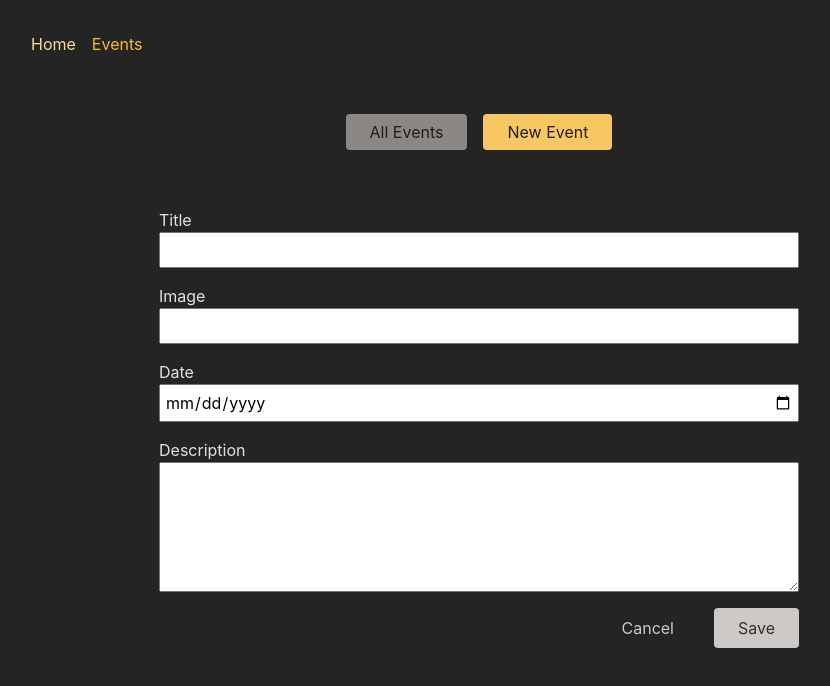
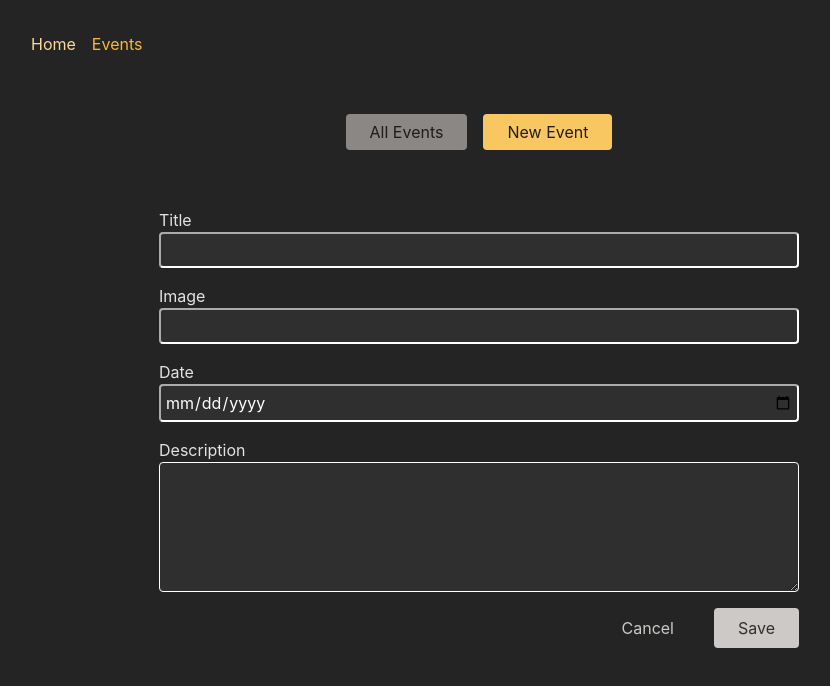
Before and after one commit to baranero/spa-fullstack, a React (Create React App) app in the folder frontend/: page /events/new in a window 1280 px wide. Shown: the top 686 px of the page, without its empty margins (161-991 px from the left). Built offline with nearby package versions, Linux system fonts and the light colour scheme.

Commit message:
inputs validation errors

```diff
--- a/frontend/src/components/EventForm.js
+++ b/frontend/src/components/EventForm.js
@@ -1,8 +1,9 @@
-import { Form, useNavigate, useNavigation } from 'react-router-dom';
+import { Form, useActionData, useNavigate, useNavigation } from 'react-router-dom';
 
 import classes from './EventForm.module.css';
 
 function EventForm({ method, event }) {
+  const data = useActionData()
   const navigate = useNavigate();
   const navigation = useNavigation()
 
@@ -14,6 +15,12 @@ function EventForm({ method, event }) {
 
   return (
     <Form method='post' className={classes.form}>
+      {data && data.errors && (
+      <ul>
+        {Object.values(data.errors).map((err)=> (
+        <li key={err}>{err}</li>
+        ))}
+      </ul>)}
       <p>
         <label htmlFor="title">Title</label>
         <input id="title" type="text" name="title" required defaultValue={event ? event.title : ''} />
--- a/frontend/src/components/EventForm.module.css
+++ b/frontend/src/components/EventForm.module.css
@@ -14,6 +14,10 @@
 .form textarea {
   font: inherit;
   padding: 0.25rem;
+  background-color: #2f2f2f;
+  border-color: #fff;
+  color: #fff;
+  border-radius: 4px;
 }
 
 .actions {
--- a/frontend/src/pages/NewEventPage.js
+++ b/frontend/src/pages/NewEventPage.js
@@ -25,6 +25,10 @@ export async function action({request, params}) {
     body: JSON.stringify(eventData)
 })
 
+    if (response.status === 422) {
+        return response
+    }
+
     if (!response.ok) {
         throw json({message: 'Could not save event.'}, {status: 500})
     }
```
Also changed, not shown: 1 other file (tests, documents, lock files or other folders).
